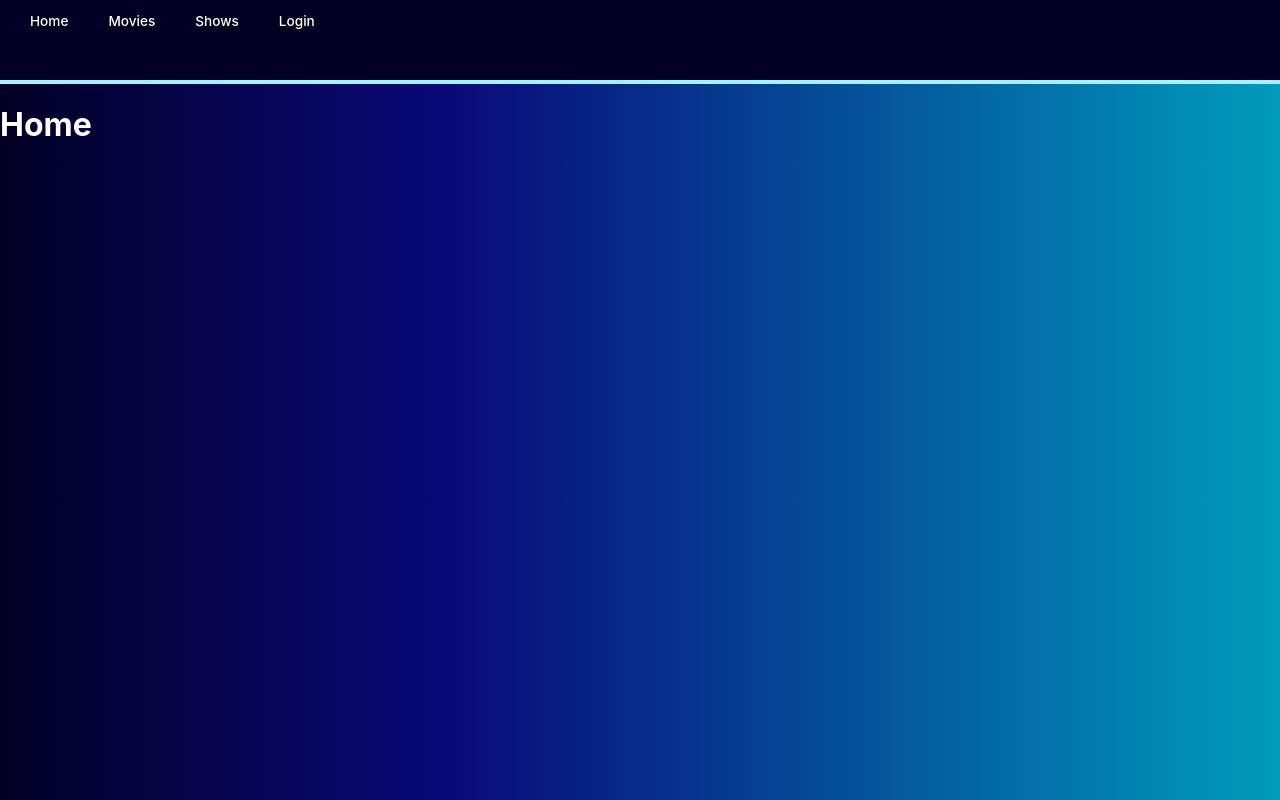
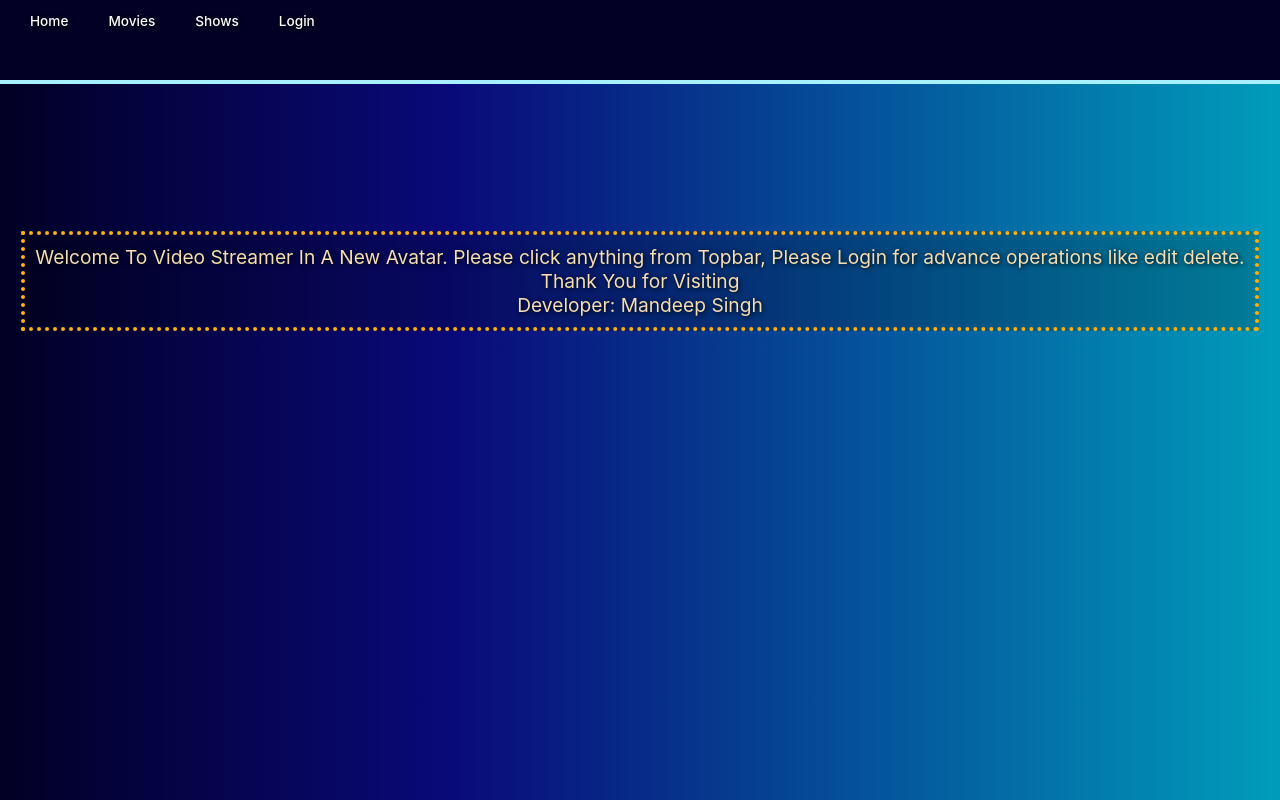
Before and after one commit to EOGames/VideoStreamerLattest, a React (Create React App) app in the folder frontend/: page / in a window 1280 px wide. Built offline with nearby package versions, Linux system fonts and the light colour scheme.

Commit message:
Improvements

```diff
--- a/frontend/src/App.js
+++ b/frontend/src/App.js
@@ -8,6 +8,7 @@ import EditMovie from "./movieStuff/EditMovie";
 import ShowShowDatabase from "./showStuff/ShowShowDatabase";
 import AddShow from "./showStuff/AddShow";
 import EditShow from "./showStuff/EditShow";
+import Home from "./Home";
 
 function App() {
   return (
@@ -15,7 +16,7 @@ function App() {
       <Topbar/>
 
       <Routes>
-        <Route path="/" element ={<h1> Home</h1>}> </Route>
+        <Route path="/" element ={<Home/>}> </Route>
         <Route path="/movies" element ={<Movies linkDataToGet = {'http://localhost:5100/getMoviedata'}/>}> </Route>
         <Route path="/shows" element ={<Movies linkDataToGet = {'http://localhost:5100/getShowsData'}/>}> </Route>
         <Route path="/login" element ={<Login />}> </Route>
--- /dev/null
+++ b/frontend/src/Home.js
@@ -0,0 +1,14 @@
+const Home = ()=>
+{
+    return(
+        <div className="homeInfo">
+           <p>
+             Welcome To Video Streamer In A New Avatar.
+                Please click anything from Topbar, Please Login for advance operations like edit delete. <br />
+                    Thank You for Visiting <br />
+                        Developer: Mandeep Singh
+            </p>
+        </div>
+    );
+}
+export default Home;
--- a/frontend/src/index.css
+++ b/frontend/src/index.css
@@ -190,3 +190,38 @@ td
   text-decoration: none;
   padding: 10px;
 }
+
+.homeInfo
+{
+    display: flex;
+    color: wheat;
+    justify-content: center;
+    margin-top: 10%;
+    text-shadow: 1px 1px 5px black;
+    text-align: center;
+  }
+
+  .homeInfo p{
+    border: 4px dotted #ccc;
+    padding: 10px;
+    font-size: 1.2em;
+    animation: animateBorder 2s infinite;
+    background-color: #00030330;
+}
+
+@keyframes animateBorder
+{
+  25%{
+    border: 4px dotted #ff0707;
+  }
+  50%{
+    border: 4px dotted #fdfdfd;
+  }
+
+  75%{
+    border: 4px dotted #ffb007;
+  }
+  100%{
+    border: 4px dotted #0ff802;
+  }
+}
```
Also changed, not shown: frontend/src/components/Bottom.js (added, +8 -0 lines).
